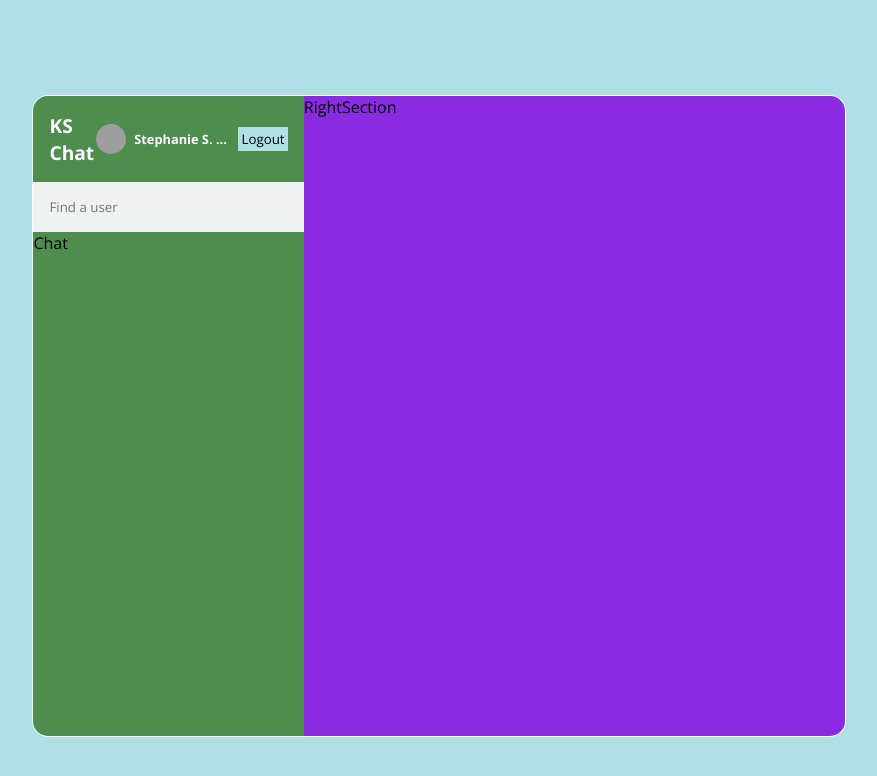
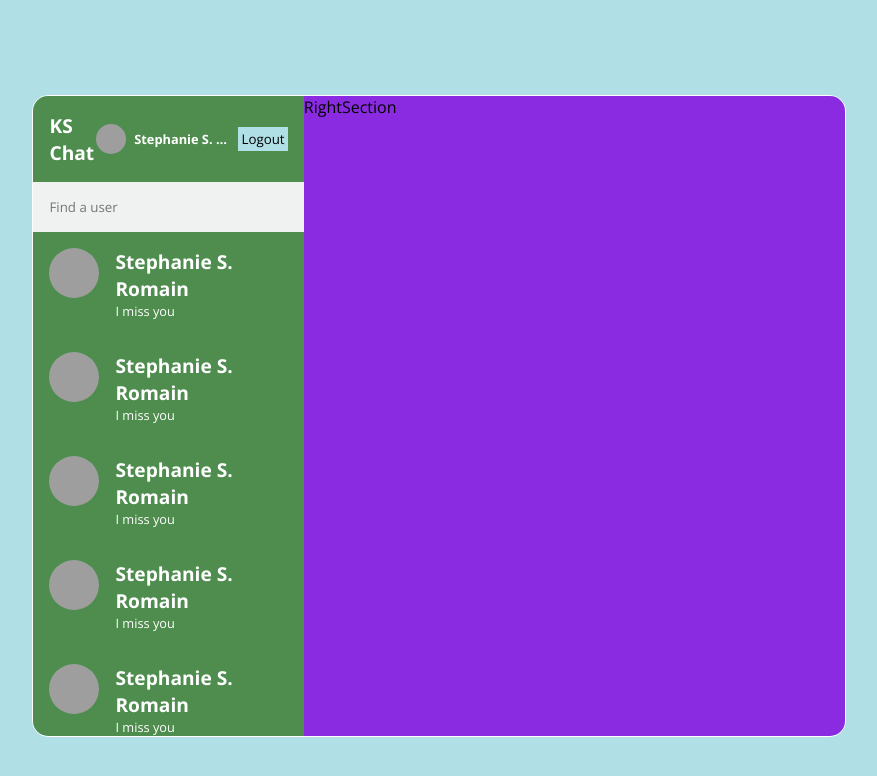
Before and after one commit to kensteph/chat-app, a React (Create React App) app: page / in a window 1280 px wide. Shown: the top 776 px of the page, without its empty margins (201-1078 px from the left). Built offline with nearby package versions, Linux system fonts and the light colour scheme; grey boxes are pictures that could not be loaded.

Commit message:
Create ChatList component.

```diff
--- a/src/components/Chat.jsx
+++ b/src/components/Chat.jsx
@@ -1,5 +1,20 @@
 import React from 'react';
 
-const Chat = () => <div>Chat</div>;
+const Chat = () => (
+  <div className="chatContainer">
+    <div className="chatInfo">
+      <img
+        className="avatar"
+        src="https://images.pexels.com/photos/1239288/pexels-photo-1239288.jpeg?auto=compress&cs=tinysrgb&w=1600"
+        alt="User avatar"
+      />
+      <div className="userInfo">
+        <span className="user">Stephanie S. Romain</span>
+        <span className="lastMessage">I miss you</span>
+      </div>
+
+    </div>
+  </div>
+);
 
 export default Chat;
--- /dev/null
+++ b/src/components/ChatList.jsx
@@ -0,0 +1,16 @@
+import React from 'react';
+import Chat from './Chat';
+
+const ChatList = () => (
+  <div className="chatListContainer">
+    <Chat />
+    <Chat />
+    <Chat />
+    <Chat />
+    <Chat />
+    <Chat />
+    <Chat />
+  </div>
+);
+
+export default ChatList;
--- a/src/components/LeftSection.jsx
+++ b/src/components/LeftSection.jsx
@@ -1,5 +1,5 @@
 import React from 'react';
-import Chat from './Chat';
+import ChatList from './ChatList';
 import LeftHeader from './LeftHeader';
 import SearchUser from './SearchUser';
 
@@ -7,7 +7,7 @@ const LeftSection = () => (
   <div className="leftSection">
     <LeftHeader />
     <SearchUser />
-    <Chat />
+    <ChatList />
   </div>
 );
 
--- a/src/styles/index.scss
+++ b/src/styles/index.scss
@@ -147,6 +147,30 @@
           background: transparent;
         }
       }
+      .chatContainer {
+        padding: 1rem;
+        cursor: pointer;
+        &:hover {
+          background-color: rgb(21, 105, 21);
+        }
+
+        .chatInfo {
+          display: flex;
+          gap: 1rem;
+          .userInfo {
+            display: flex;
+            flex-direction: column;
+            color: white;
+            .user {
+              font-size: 1.2rem;
+              font-weight: bold;
+            }
+            .lastMessage {
+              font-size: 0.8rem;
+            }
+          }
+        }
+      }
     }
 
     .rightSection {
```
